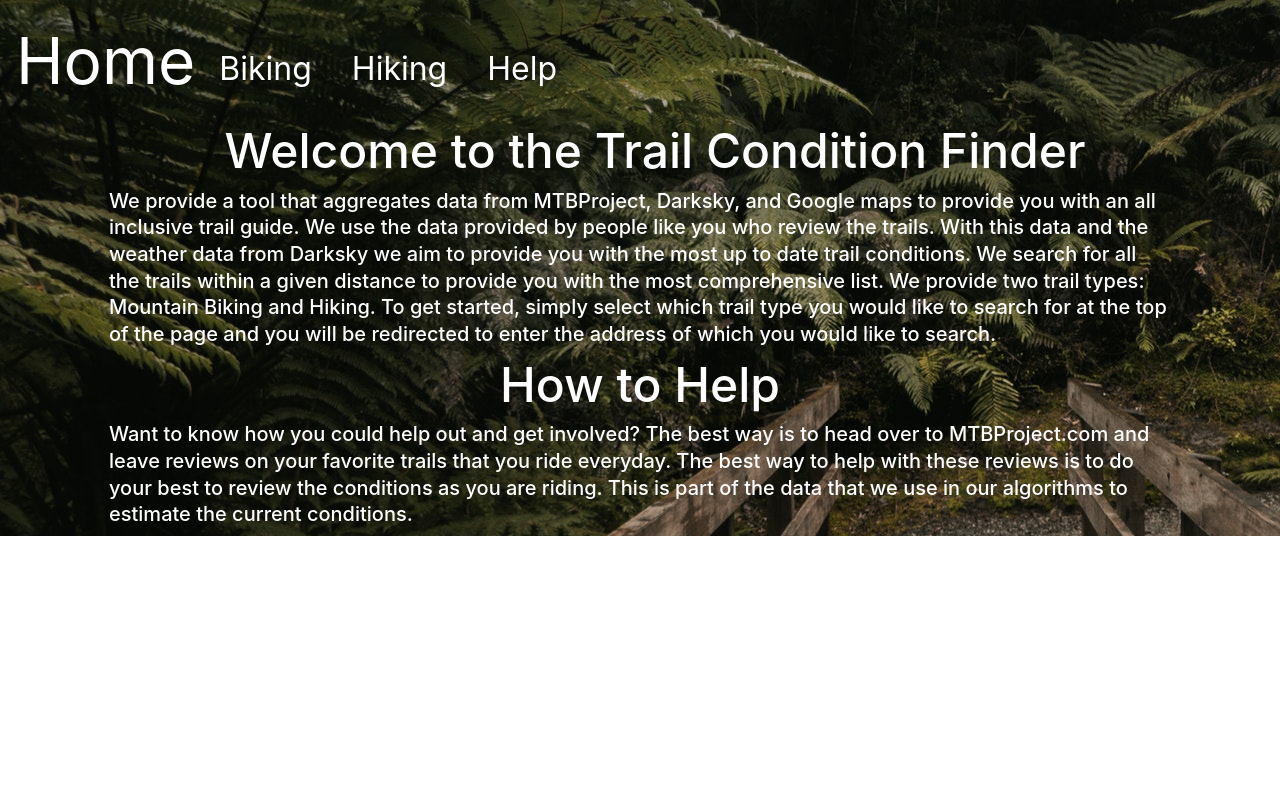
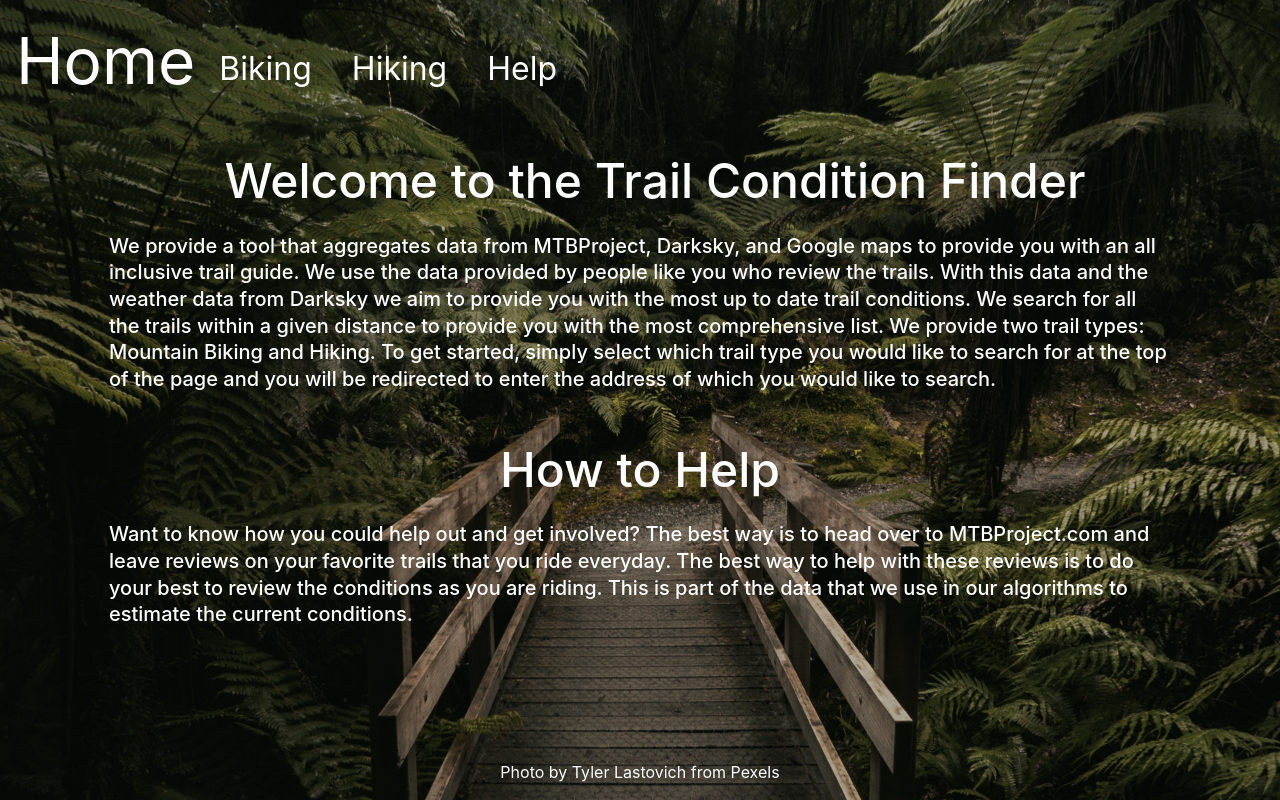
Before and after one commit to zacharygilliom/mtb-trail-conditions, a Flask app: page / in a window 1280 px wide. Run offline with Flask 2, Linux system fonts and the light colour scheme; some libraries are stand-ins or nearby versions.

Commit message:
fixed homepage picture layout and added credit tag for photo.

```diff
--- a/static/css/style.css
+++ b/static/css/style.css
@@ -34,6 +34,7 @@ table.table-bordered.table-dark > tbody > tr > th{
     font-size: 3rem;
     padding-left: 30px;
     color: #fff;
+    padding-top: 30px;
 }
 .landing-page-info {
     padding-right: 1.5rem;
@@ -41,11 +42,13 @@ table.table-bordered.table-dark > tbody > tr > th{
     /* background-color: rgb(245, 245, 245); */
     line-height: 20pt;
     color: #fff;
+    padding-top: 15px;
 }
 .landing-page-involved {
     text-align: center;
     font-size: 3rem;
     color: #fff;
+    padding-top: 40px;
 }
 .landing-page-involved-info {
     padding-right: 1.5rem;
@@ -53,8 +56,28 @@ table.table-bordered.table-dark > tbody > tr > th{
     /* background-color: rgb(245, 245, 245); */
     line-height: 20pt;
     color: #fff;
+    padding-top: 15px;
 }
 .imgbox {
-    display: grid;
+    /* display: grid; */
+    background-size: cover;
     height:100%;
+    width:100%;
+    background-repeat: no-repeat;
 }
+.navbar.navbar-expand-lg.navbar-light > a:hover {
+    color: white;
+    /* background-color: white; */
+}
+.navbar.navbar-expand-lg.navbar-light > div > ul > li > a:hover {
+    color: white;
+    /* background-color: white; */
+}
+#footer {
+    position: absolute;
+    width: 100%;
+    bottom: 0;
+    height: 2.5rem;
+    color: white;
+    text-align: center;
+}
--- a/templates/home.html
+++ b/templates/home.html
@@ -5,9 +5,8 @@
 {% endblock %}
 
 {% block body%}
-<body>
-	<div class="imgbox" style="background-image:url('/static/images/brown-wooden-bridge-near-forest.jpg')">
-		<div>
+<body class= "imgbox" style="background-image: url('/static/images/brown-wooden-bridge-near-forest-967420.jpg')">
+	<div>
 		<nav class="navbar navbar-expand-lg navbar-light">
 			<a class="navbar-brand" href="/">Home</a>
 			<button class="navbar-toggler" type="button" data-toggle="collapse" data-target="#navbarNav" aria-controls="navbarNav" aria-expanded="false" aria-label="Toggle navigation">
@@ -53,6 +52,8 @@
 			the conditions as you are riding.  This is part of the data that we use in our algorithms to estimate the current conditions.
 		</h5>
 	</div>
-	</div>
+	<footer id="footer">
+		Photo by Tyler Lastovich from Pexels
+	</footer>
 </body>
 {% endblock %}
```
Also changed, not shown: static/images/brown-wooden-bridge-near-forest-967420.jpg (added), 1 other file.
